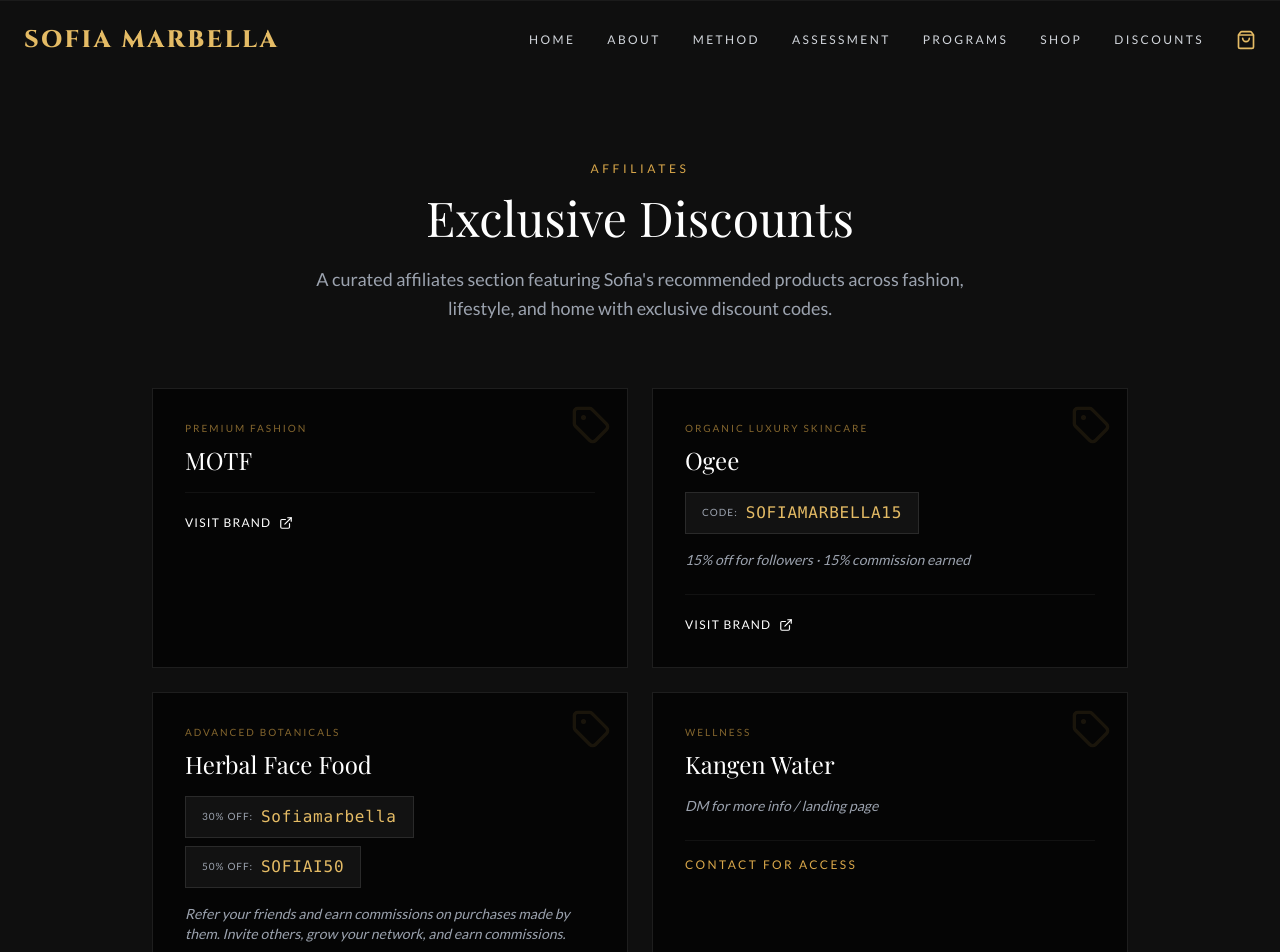
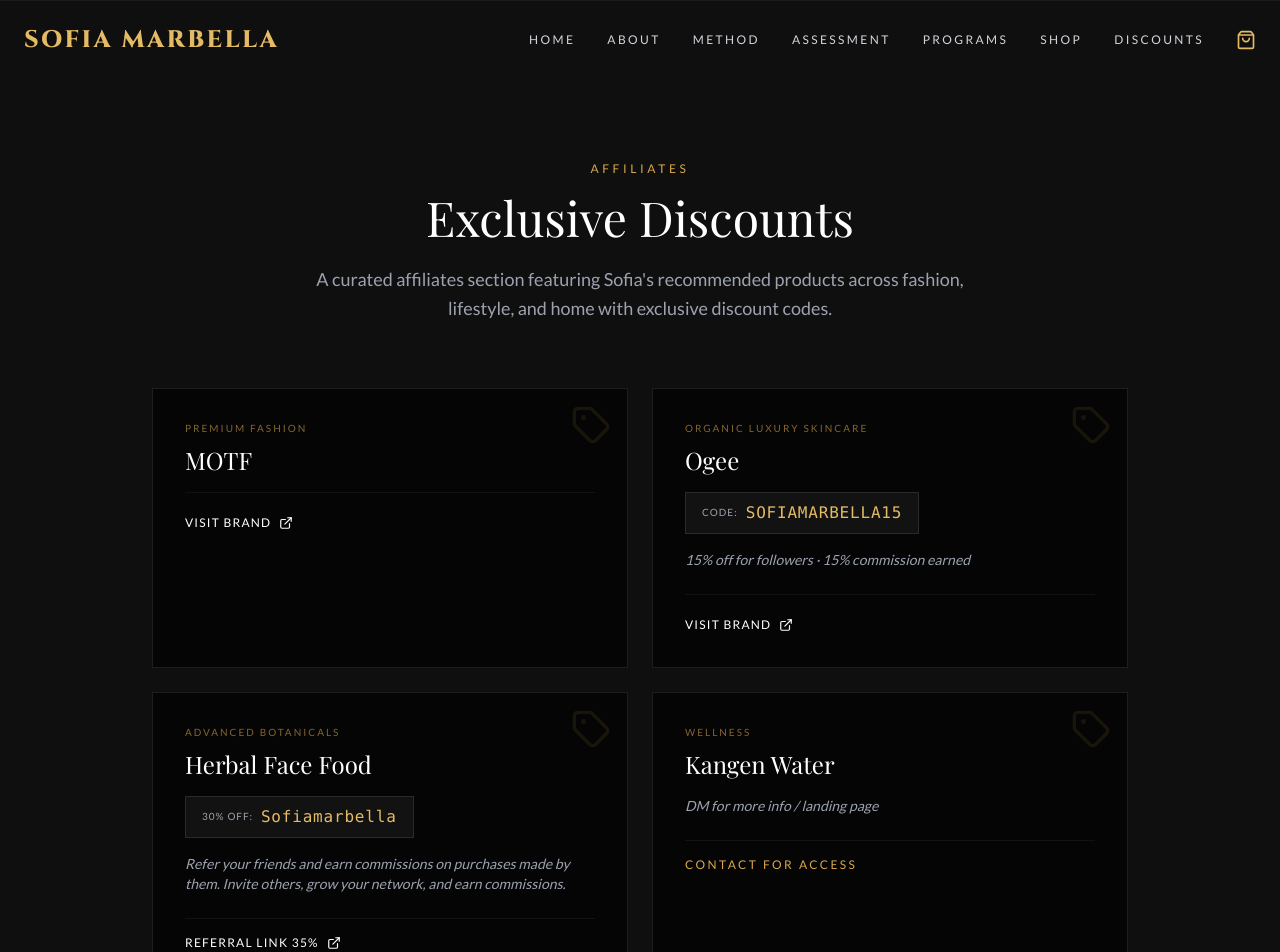
Before and after one commit to ziarecheyjvr/Sofia-Marbella, a React (Vite) app: page /discounts in a window 1280 px wide. Shown: the top 952 px of the page. Built offline with nearby package versions, Linux system fonts and the light colour scheme; a web font is replaced by a local one.

Commit message:
Remove SOFIAI50 (50% off) discount from Discounts page

```diff
--- a/components/Discounts.tsx
+++ b/components/Discounts.tsx
@@ -15,8 +15,7 @@
     type: 'Advanced Botanicals',
     note: 'Refer your friends and earn commissions on purchases made by them. Invite others, grow your network, and earn commissions.',
     codes: [
-      { discount: '30% off', value: 'Sofiamarbella' },
-      { discount: '50% off', value: 'SOFIAI50' }
+      { discount: '30% off', value: 'Sofiamarbella' }
     ],
     links: [
       { label: 'Referral Link 35%', url: 'https://herbalfacefood.com/?ref=htnhszdy' },
```
